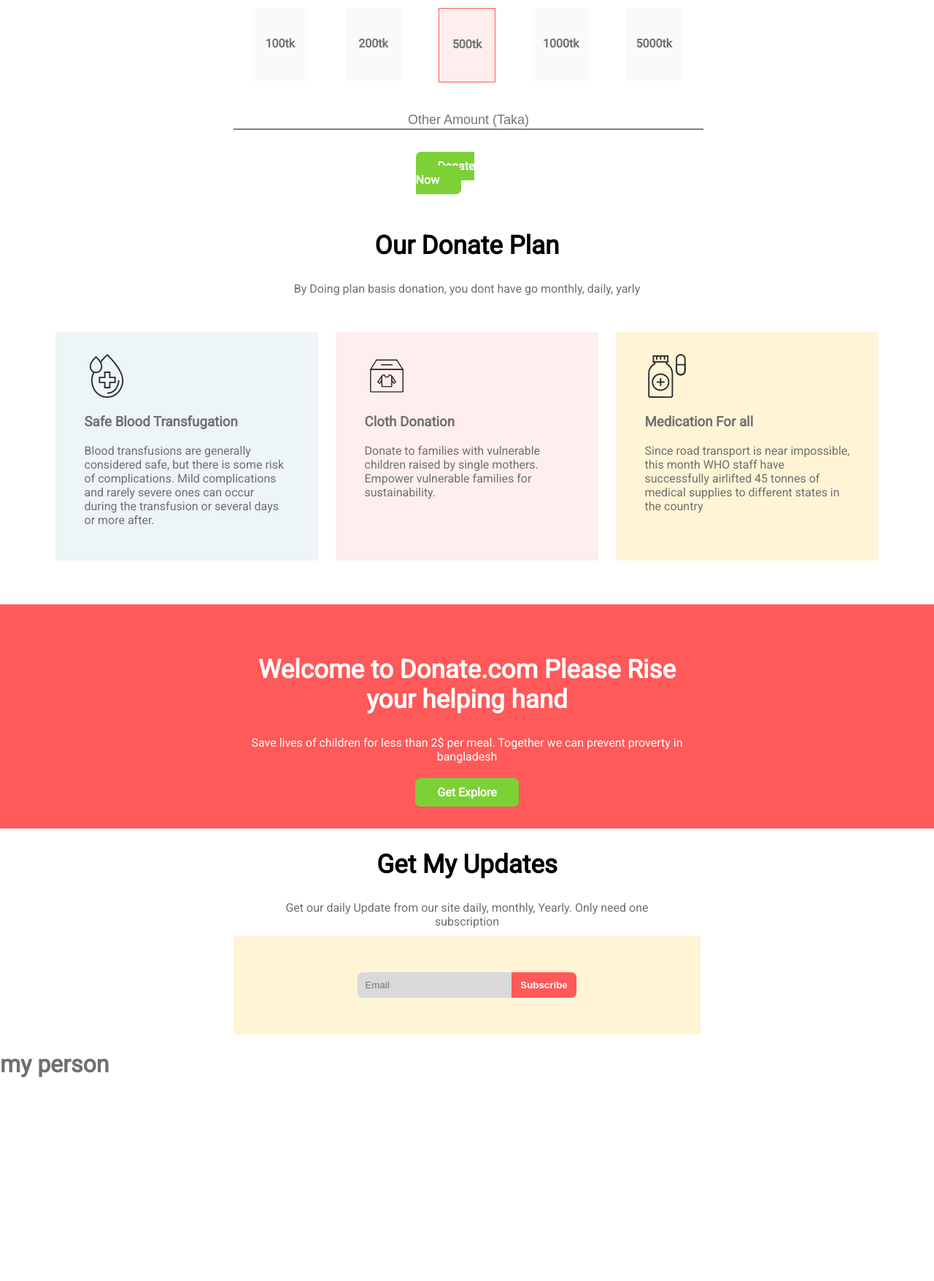
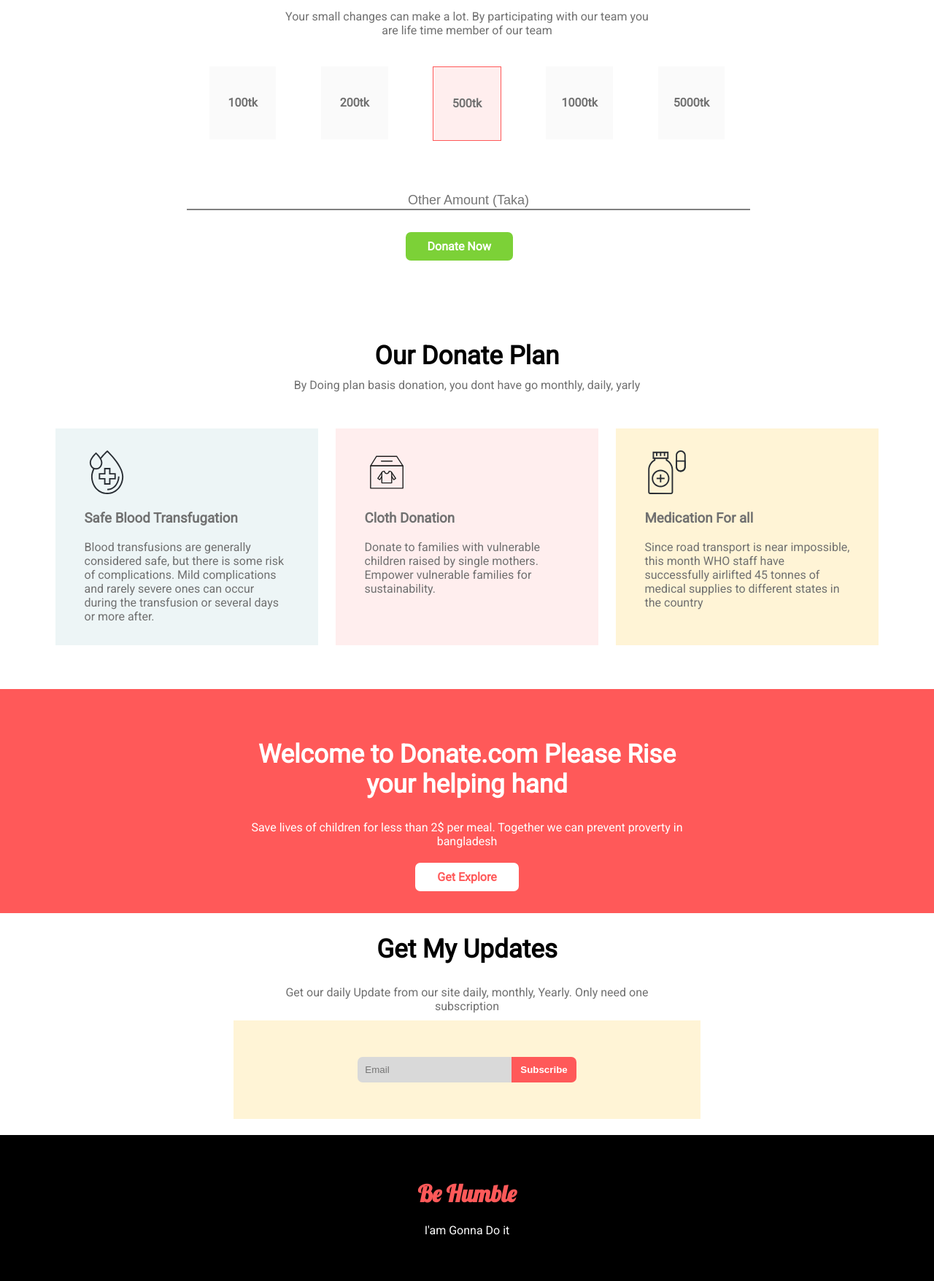
Before and after one commit to 100galib/donate-today, a plain HTML site: page index.html in a window 1280 px wide. Shown: the part 717-2472 px from the top of the page at 73% size. Before the commit the page ends 2215 px from the top, so only its background shows below. Drawn offline with Linux system fonts and the light colour scheme.

Commit message:
final commit

```diff
--- a/index.html
+++ b/index.html
@@ -7,6 +7,9 @@
     <link rel="preconnect" href="https://fonts.googleapis.com">
     <link rel="preconnect" href="https://fonts.gstatic.com" crossorigin>
     <link href="https://fonts.googleapis.com/css2?family=Roboto&display=swap" rel="stylesheet">
+    <link rel="preconnect" href="https://fonts.googleapis.com">
+    <link rel="preconnect" href="https://fonts.gstatic.com" crossorigin>
+    <link href="https://fonts.googleapis.com/css2?family=Lobster&display=swap" rel="stylesheet">
     <link rel="stylesheet" href="style.css">
     <title>Donate.com</title>
 </head>
@@ -62,7 +65,7 @@
         <div class="fourth_section">
             <h1>Welcome to Donate.com Please Rise your helping hand</h1>
             <p>Save lives of children for less than 2$ per meal. Together we can prevent proverty in bangladesh </p>
-            <a href="https://www.unicef.org/bangladesh/en" target="_blank" class="common_button">Get Explore</a>
+            <a href="https://www.unicef.org/bangladesh/en" id="button_explore" target="_blank" class="common_button">Get Explore</a>
         </div>
     </section>
     <section>
@@ -75,7 +78,9 @@
             <input type="submit" id="sub_supcri" value="Subscribe">
         </div>
     </section>
-    <footer><h1>my person</h1>
+    <footer>
+        <h1>Be Humble</h1>
+        <p>I'am Gonna Do it</p>
     </footer>
 </body>
 </html>
--- a/style.css
+++ b/style.css
@@ -3,8 +3,12 @@ body{
     margin: 0;
     color: #707070;
 }
+p{
+    margin: 0;
+}
 .header_bg{
     background-image: url(image/donation9.jpg);
+    background-color: rgba(0, 0, 0, 0.6);
     background-repeat: no-repeat;
     background-size: cover;
     background-position: top;
@@ -45,6 +49,8 @@ body{
     font-size: 35px;
     color: #000000;
     font-weight: 700;
+    margin-top: 0;
+    padding-top: 60px;
 }
 .second_formatting_div p{
     width: 80%;
@@ -52,19 +58,20 @@ body{
 }
 .second_sec_paragraph{
     color: #707070;
-    width: 50%;
-    margin: 0 25%;
+    width: 60%;
+    margin: 0 20%;
 }
 .second_formatt_p{
     display: flex;
-    margin: 20px auto;
     width: 100%;
+    margin-top: 40px;
+    margin-bottom: 70px;
 }
 .second_formatt_p div{
     height: 100px;
     width: 100px;
     text-align: center;
-    line-height: 66px;
+    line-height: 100px;
     margin: 0 4%;
     background-color: #FAFAFA
 }
@@ -94,6 +101,8 @@ body{
     font-size: 35px;
     color: #000000;
     font-weight: 700;
+    margin: 0;
+    padding-top: 60px;
 }
 .third_formatting_div p{
     width: 80%;
@@ -151,6 +160,10 @@ body{
     width: 80%;
     margin: 10px 10%;
 }
+#button_explore{
+    background-color: #ffffff;
+    color: #FF5959;
+}
 .subsription_section{
     padding: 50px 0;
     background-color: #FFF4D6;
@@ -176,3 +189,16 @@ body{
     border-top-right-radius: 7px;
     border-bottom-right-radius: 7px;
 }
+footer{
+    background-color: #000000;
+    text-align: center;
+    color: #FAFAFA;
+}
+footer h1{
+    font-family: 'Lobster', cursive;
+    color: #FF5959;
+    padding-top: 60px;
+}
+footer p{
+    padding-bottom: 60px;
+}
```
